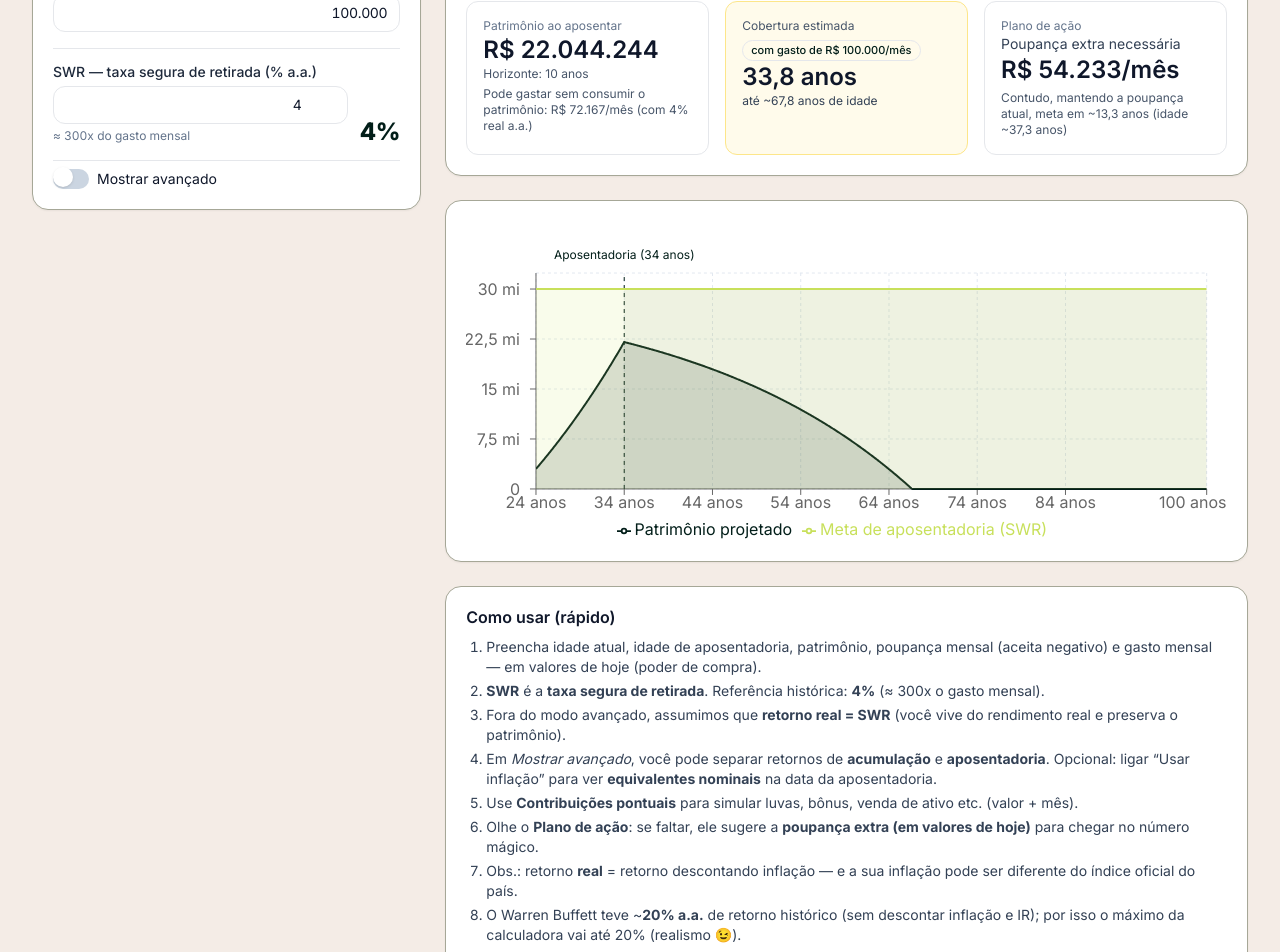
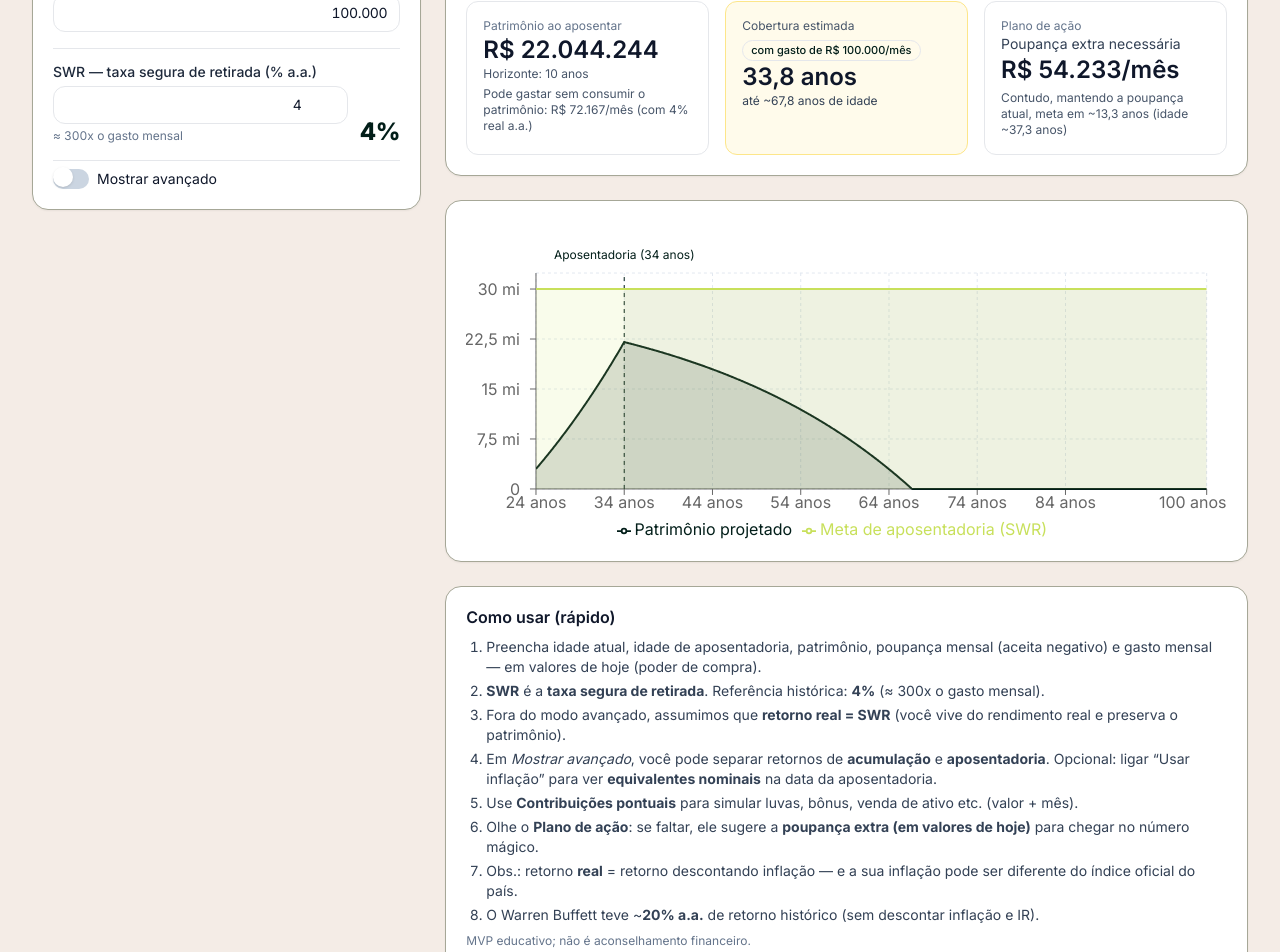
Before and after one commit to erikpajunknomos/calculadora-aposentadoria, a React (Vite) app: page / in a window 1280 px wide. Shown: the part 300-1252 px from the top of the page. Built offline with nearby package versions, Linux system fonts and the light colour scheme; the HTML template or start-up script is replaced by a standard one.

Commit message:
Update App.tsx

```diff
--- a/src/App.tsx
+++ b/src/App.tsx
@@ -582,7 +582,7 @@ const yearTicks = useMemo(() => {
                       type="number"
                       step={0.1}
                       min={2.5}
-                      max={20}
+                      max={100}
                       list="swr-sugestoes"
                       value={swrPct}
                       onChange={(e) => {
@@ -596,7 +596,7 @@ const yearTicks = useMemo(() => {
                       ))}
                     </datalist>
                     <div className="mt-1 text-xs text-slate-500 tabular-nums">
-                      ≈ {formatNumber(swrPct > 0 ? 1200 / swrPct : 0, 0)}x do gasto mensal
+                      ≈ {formatNumber(swrPct > 0 ? 1200 / swrPct : 0, 0)}x o gasto mensal
                     </div>
                   </div>
 
@@ -857,7 +857,7 @@ const yearTicks = useMemo(() => {
                 <li>Use <strong>Contribuições pontuais</strong> para simular luvas, bônus, venda de ativo etc. (valor + mês).</li>
                 <li>Olhe o <strong>Plano de ação</strong>: se faltar, ele sugere a <strong>poupança extra (em valores de hoje)</strong> para chegar no número mágico.</li>
                 <li>Obs.: retorno <strong>real</strong> = retorno descontando inflação — e a sua inflação pode ser diferente do índice oficial do país.</li>
-                <li>O Warren Buffett teve ~<strong>20% a.a.</strong> de retorno histórico (sem descontar inflação e IR); por isso o máximo da calculadora vai até 20% (realismo 😉).</li>
+                <li>O Warren Buffett teve ~<strong>20% a.a.</strong> de retorno histórico (sem descontar inflação e IR).</li>
               </ol>
               <p className="text-xs text-slate-500 mt-2">MVP educativo; não é aconselhamento financeiro.</p>
             </Section>
```
